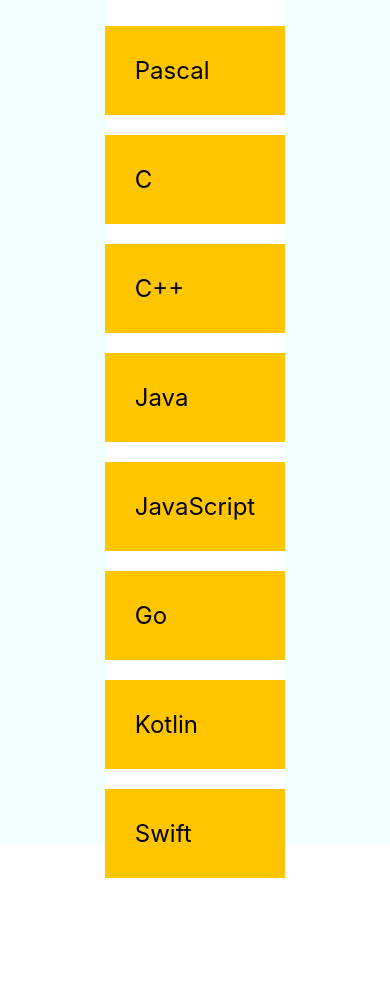
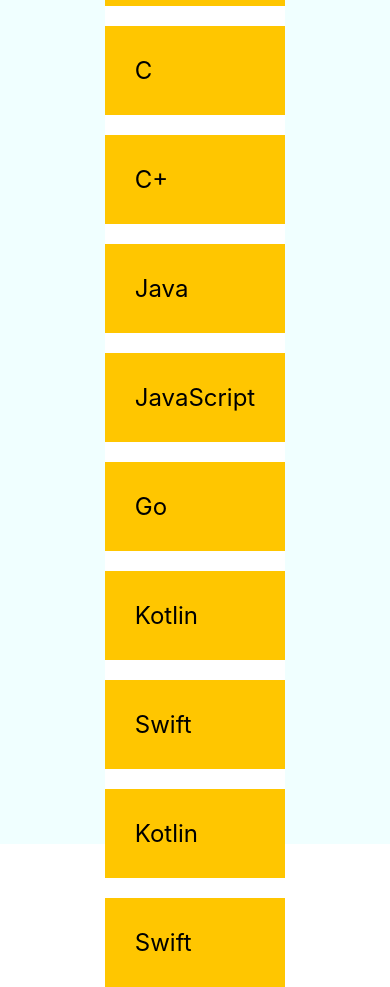
Before and after one commit to carlosrodriguez2020/app-react-n, a React Native app: screen / in a window 390 px wide. Before the commit the page ends 878 px from the top, so only its background shows below. Built offline with nearby package versions, Linux system fonts and the light colour scheme.

Commit message:
componenete pedidos.tsx, error en el scroll

```diff
--- a/src/components/customers/infraStructure/Customers.tsx
+++ b/src/components/customers/infraStructure/Customers.tsx
@@ -1,24 +1,33 @@
 import React from "react";
-import { View, Text, StyleSheet, ScrollView, FlatList } from "react-native";
+import {
+  View,
+  Text,
+  StyleSheet,
+  ScrollView,
+  FlatList,
+  SafeAreaView,
+} from "react-native";
 const Customers = () => {
   const languages = [
     { name: "Pascal", key: "1" },
     { name: "C", key: "2" },
-    { name: "C++", key: "3" },
+    { name: "C+", key: "3" },
     { name: "Java", key: "4" },
     { name: "JavaScript", key: "5" },
     { name: "Go", key: "6" },
     { name: "Kotlin", key: "7" },
     { name: "Swift", key: "8" },
+    { name: "Kotlin", key: "9" },
+    { name: "Swift", key: "10" },
   ];
 
   return (
-    <View style={styles.container}>
+    <SafeAreaView style={styles.container}>
       <FlatList
         data={languages}
         renderItem={({ item }) => <Text style={styles.item}>{item.name}</Text>}
       />
-    </View>
+    </SafeAreaView>
 
     // <View style={styles.container}>
     //   <ScrollView>
```
Also changed, not shown: src/components/products/infraestructure/OroductList.tsx (added).
